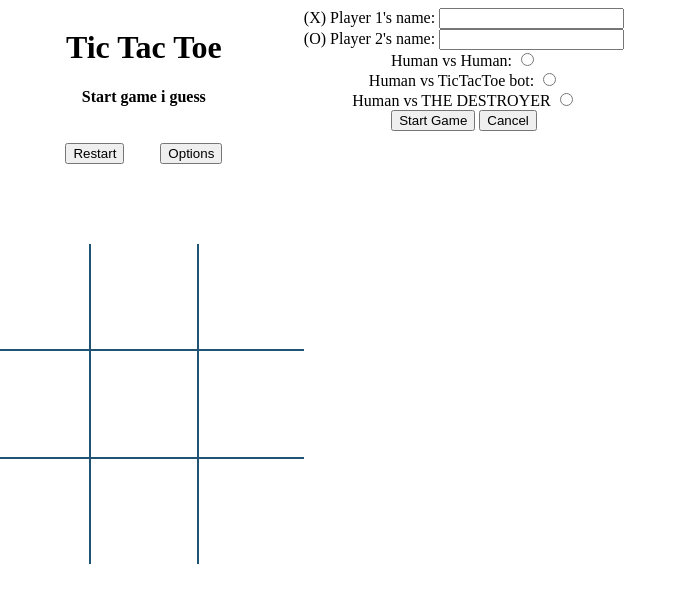
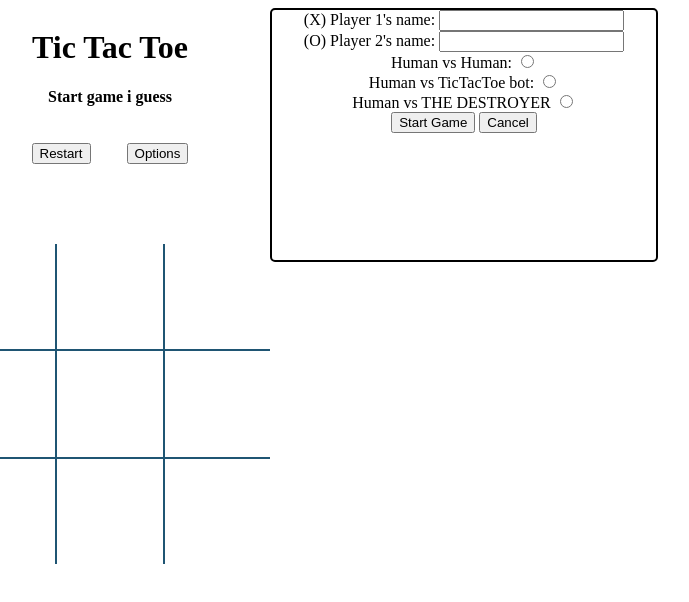
Before and after one commit to Kbouti/ticGame, a plain HTML site: page index.html in a window 1280 px wide. Shown: the whole page, without its empty margins (344-1033 px from the left). Drawn offline with Linux system fonts and the light colour scheme.

Commit message:
Create box around options form

```diff
--- a/style.css
+++ b/style.css
@@ -52,3 +52,17 @@ body{
 .tile:hover{
     background-color: rgb(221, 221, 221);
 }
+
+#optionsBox{
+    border: solid black 2px;
+    border-radius:5px;
+    height:30vh;
+    width:30vw;
+    min-width:300px;
+    min-height:250px;
+}
+
+form{
+    display:flex;
+    flex-direction:column;
+}
```
